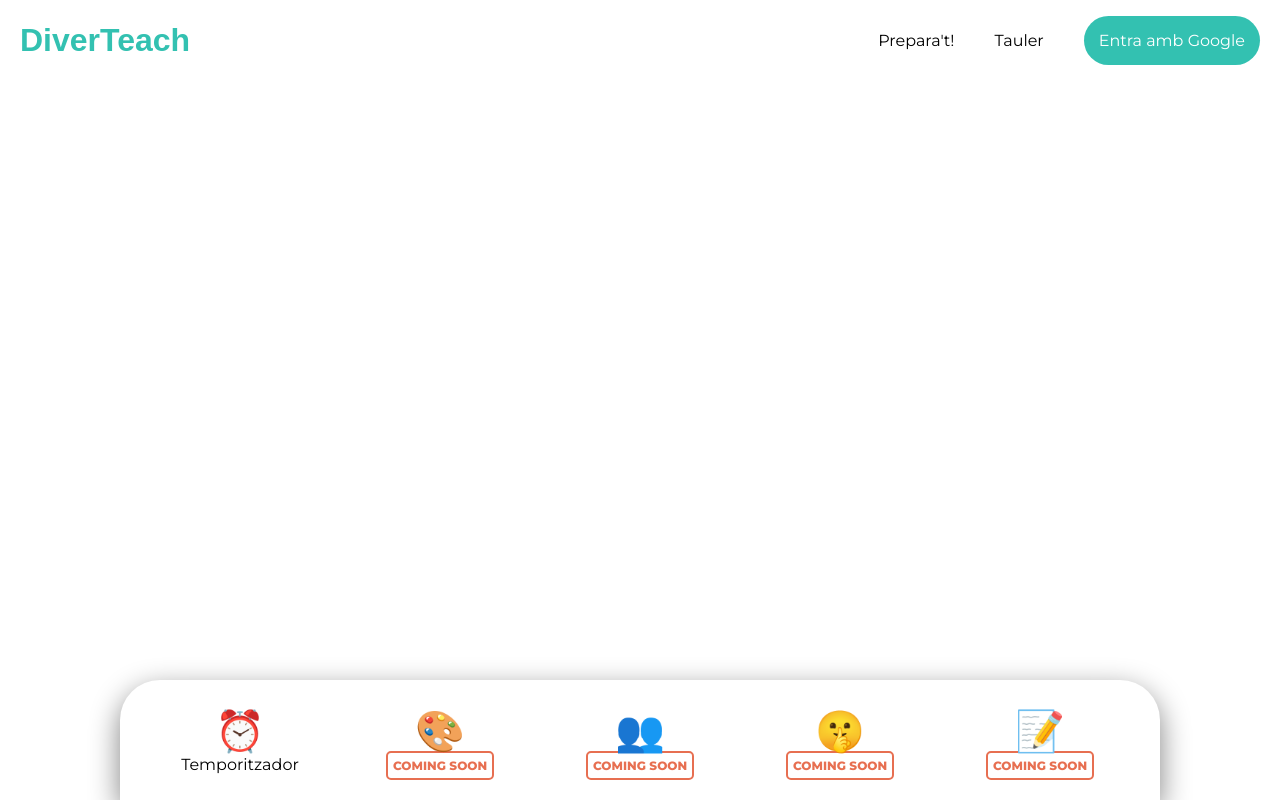
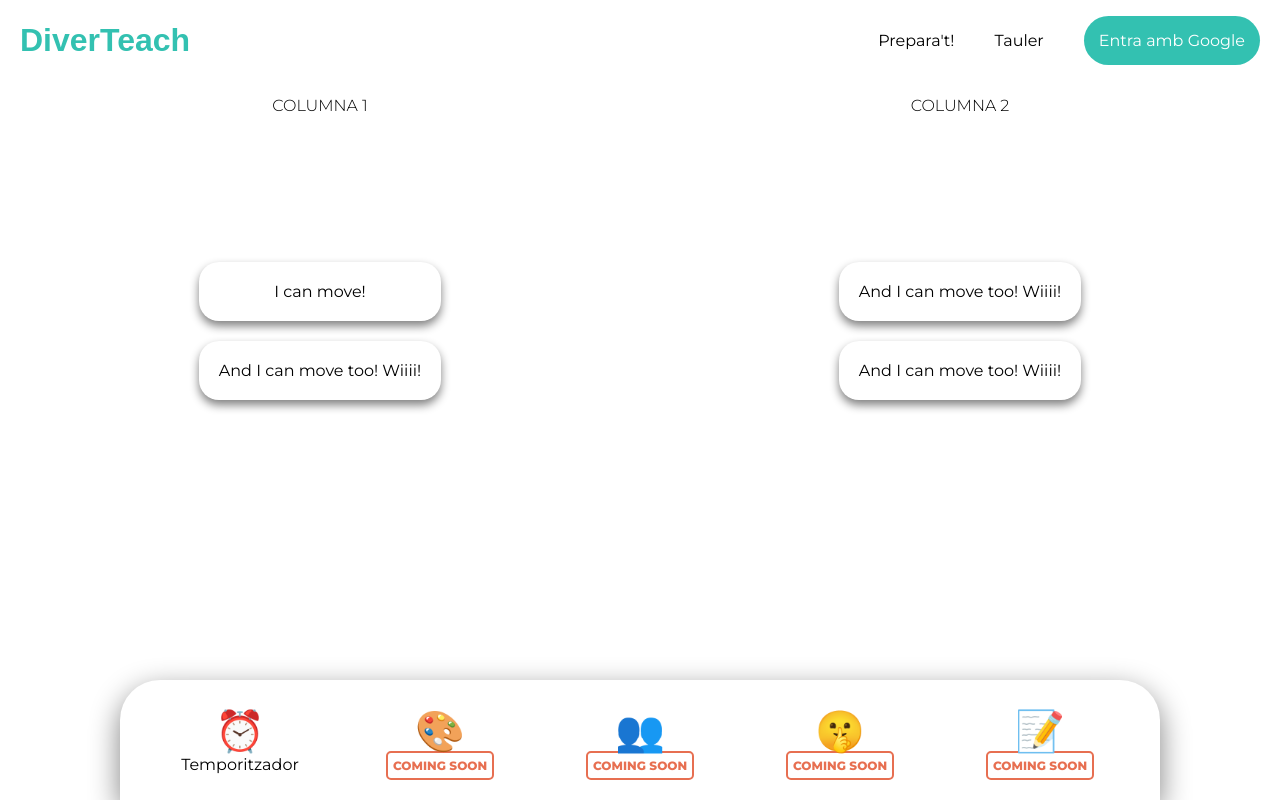
Before and after one commit to ArnoldGee/diverteach, a React (Create React App) app: page /dashboard in a window 1280 px wide. Built offline with nearby package versions, Linux system fonts and the light colour scheme; a web font is replaced by a local one.

Commit message:
📦 Added drag-and-drop functionality to the dashboard with react-beautiful-dnd package

```diff
--- a/package.json
+++ b/package.json
@@ -8,6 +8,7 @@
     "@testing-library/user-event": "^7.1.2",
     "node-sass": "^4.14.1",
     "react": "^16.13.1",
+    "react-beautiful-dnd": "^13.0.0",
     "react-dom": "^16.13.1",
     "react-router-dom": "^5.2.0",
     "react-scripts": "3.4.3"
--- a/public/index.html
+++ b/public/index.html
@@ -42,5 +42,6 @@
       To begin the development, run `npm start` or `yarn start`.
       To create a production bundle, use `npm run build` or `yarn build`.
     -->
+
   </body>
 </html>
--- a/src/App.js
+++ b/src/App.js
@@ -1,5 +1,6 @@
 import React from 'react';
 import {Switch, Route} from 'react-router-dom';
+
 
 import Header from './components/header/header.component';
 import LandingPage from './pages/landing-page/landing-page.component';
@@ -9,6 +10,7 @@ import './App.scss';
 
 function App() {
   return (
+
       <div className="app">
           <Header />
           <div className="header-space"></div>
@@ -17,6 +19,7 @@ function App() {
             <Route path="/" component={LandingPage} />
           </Switch>
       </div>
+
   );
 }
 
--- /dev/null
+++ b/src/components/column/column.component.jsx
@@ -0,0 +1,31 @@
+import React, {Component} from 'react';
+import {Droppable} from 'react-beautiful-dnd';
+
+import Item from '../item/item.component';
+
+import './column.styles.scss'
+
+export default class Column extends Component {
+  render() {
+    return (
+      <div className="dashboard-column">
+        <h3 className="column-title">{this.props.column.title}</h3>
+        <div className="droppable-space">
+          <Droppable  droppableId={this.props.column.id}>
+            {(provided) => (
+              <div
+                ref={provided.innerRef}
+                {...provided.droppableProps}
+              >
+                {this.props.items.map((item, index) => (
+                  <Item key={item.id} item={item} index={index} />
+                ))}
+                {provided.placeholder}
+              </div>
+            )}
+          </Droppable>
+        </div>
+      </div>
+    );
+  }
+}
--- /dev/null
+++ b/src/components/column/column.styles.scss
@@ -0,0 +1,19 @@
+@import "../../design/variables";
+
+.dashboard-column {
+  text-align: center;
+
+
+  .column-title{
+    font-size: 16px;
+    font-weight: 200;
+    text-transform: uppercase
+  }
+
+  .droppable-space{
+    height: 400px;
+    display: flex;
+    align-items: center;
+    justify-content: center;
+  }
+}
--- a/src/components/dashboard-menu/dashboard-menu.styles.scss
+++ b/src/components/dashboard-menu/dashboard-menu.styles.scss
@@ -1,7 +1,8 @@
 @import "../../design/variables";
 
 .dashboard-menu {
-
+  z-index: 2;
+  background-color: white;
   position: fixed;
   bottom: 0px;
   left: 50%;
--- /dev/null
+++ b/src/components/item/item.component.jsx
@@ -0,0 +1,22 @@
+import React, { Component } from 'react'
+import {Draggable} from 'react-beautiful-dnd'
+
+import './item.styles.scss'
+
+export default class Item extends Component {
+  render(){
+    return(
+      <Draggable draggableId={this.props.item.id} index={this.props.index}>
+        {provided=>(
+          <div className="draggable-item"
+            {...provided.draggableProps}
+            {...provided.dragHandleProps}
+            ref={provided.innerRef}
+          >
+            {this.props.item.content}
+          </div>
+        )}
+      </Draggable>
+    )
+  }
+}
--- /dev/null
+++ b/src/components/item/item.styles.scss
@@ -0,0 +1,7 @@
+.draggable-item {
+  background-color: white;
+  border-radius: 20px;
+  box-shadow: 0px 5px 10px  grey;
+  padding: 20px;
+  margin: 20px;
+}
--- /dev/null
+++ b/src/data/initial-columns-data.js
@@ -0,0 +1,16 @@
+const initialColumnsData = {
+  items: {
+    'item-1': {id: 'item-1', content: "I can move!"},
+    'item-2': {id: 'item-2', content: 'And I can move too! Wiiii!'},
+    'item-3': {id: 'item-3', content: 'And I can move too! Wiiii!'},
+    'item-4': {id: 'item-4', content: 'And I can move too! Wiiii!'},
+  },
+  columns: {
+    'column-1': {id: 'column-1', title: 'Columna 1', itemIds: ['item-1', 'item-2']},
+    'column-2': {id: 'column-2', title: 'Columna 2', itemIds: ['item-3', 'item-4']}
+  },
+  // Facilitate reordering of the columns :)
+  columnOrder: ['column-1', 'column-2']
+}
+
+export default initialColumnsData
--- a/src/pages/dashboard/dashboard.component.jsx
+++ b/src/pages/dashboard/dashboard.component.jsx
@@ -1,13 +1,65 @@
-import React from 'react'
+import React, {Component} from 'react';
+import {DragDropContext} from 'react-beautiful-dnd';
 
-import DashboardMenu from '../../components/dashboard-menu/dashboard-menu.component'
+import Column from '../../components/column/column.component';
+import DashboardMenu from '../../components/dashboard-menu/dashboard-menu.component';
 
-import './dashboard.styles.scss'
+import initialColumnsData from '../../data/initial-columns-data';
 
-const Dashboard = () => (
-<div className="dashboard">
-  <DashboardMenu />
-</div>
-)
+import './dashboard.styles.scss';
+
+class Dashboard extends Component {
+  state = initialColumnsData;
+
+  onDragEnd = (result) => {
+    const {destination, source, draggableId} = result;
+
+    if (!destination){
+      return;
+    }
+    if (
+      destination.droppableId === source.droppableId &&
+      destination.index === source.index
+    ) {
+      return;
+    }
+    const column = this.state.columns[source.droppableId]
+    const newItemIds = Array.from(column.itemIds)
+    newItemIds.splice(source.index, 1) // We reorder the array
+    newItemIds.splice(destination.index, 0, draggableId) // We reorder the array pt. 2
+
+    const newColumn = {
+      ...column,
+      itemIds: newItemIds,
+    }
+    const newState = {
+      ...this.state,
+      columns: {
+        ...this.state.columns,
+        [newColumn.id]: newColumn
+      }
+    }
+    this.setState(newState)
+  };
+
+  render() {
+    return (
+      <DragDropContext onDragEnd={this.onDragEnd}>
+        <div className="dashboard">
+          {this.state.columnOrder.map((columnId) => {
+            const column = this.state.columns[columnId];
+            const items = column.itemIds.map(
+              (itemId) => this.state.items[itemId]
+            );
+
+            return <Column key={column.id} column={column} items={items} />;
+          })}
+
+          <DashboardMenu />
+        </div>
+      </DragDropContext>
+    );
+  }
+}
 
 export default Dashboard;
--- a/src/pages/dashboard/dashboard.styles.scss
+++ b/src/pages/dashboard/dashboard.styles.scss
@@ -0,0 +1,6 @@
+.dashboard {
+  min-height: 70vh;
+  display: flex;
+  justify-content: space-around;
+  align-items: stretch;
+}
```
Also changed, not shown: 1 other file (tests, documents, lock files or other folders). Lines whose indentation alone changed are shown as unchanged.
